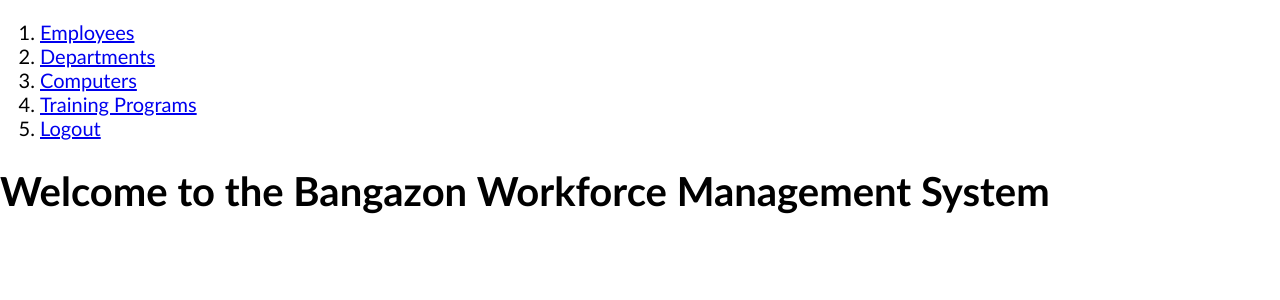
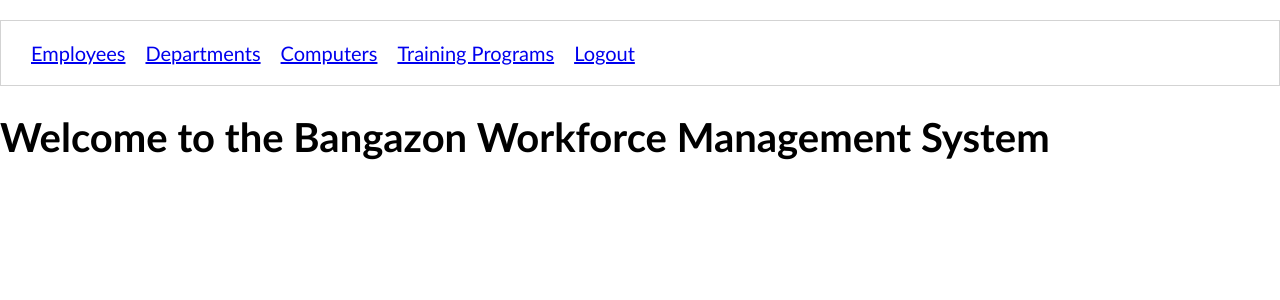
Before and after one commit to nss-day-cohort-33/bangazon-workforce-management-alendamond-realm, a Django app: page / in a window 1280 px wide. Shown: the top 300 px of the page. Run offline with Django 3.2, Linux system fonts and the light colour scheme; parts of the project's set-up code (start-up, migrations or seed data) failed here and were passed over.

Commit message:
fixed styling

```diff
--- a/hrapp/templates/shared/base.html
+++ b/hrapp/templates/shared/base.html
@@ -5,6 +5,18 @@
 <head>
     <meta charset="utf-8">
     <title>Bangazon Workforce Management</title>
+    <style>
+        .navList {
+            list-style-type: none;
+            display: flex;
+            border: 1px solid lightgray;
+            padding: 1em;
+        }
+
+         .navList__route {
+                margin: 0 0.5em;
+         }
+    </style>
 
     <link rel="stylesheet" href="{% static 'styles/base.css' %}" type="text/css" media="screen" />
 
```
